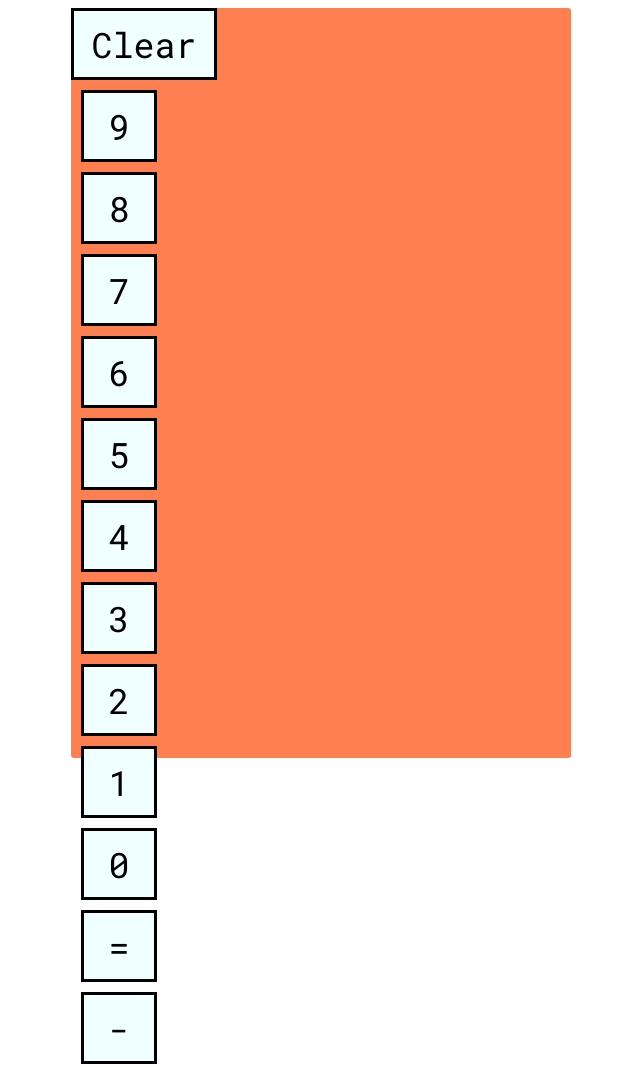
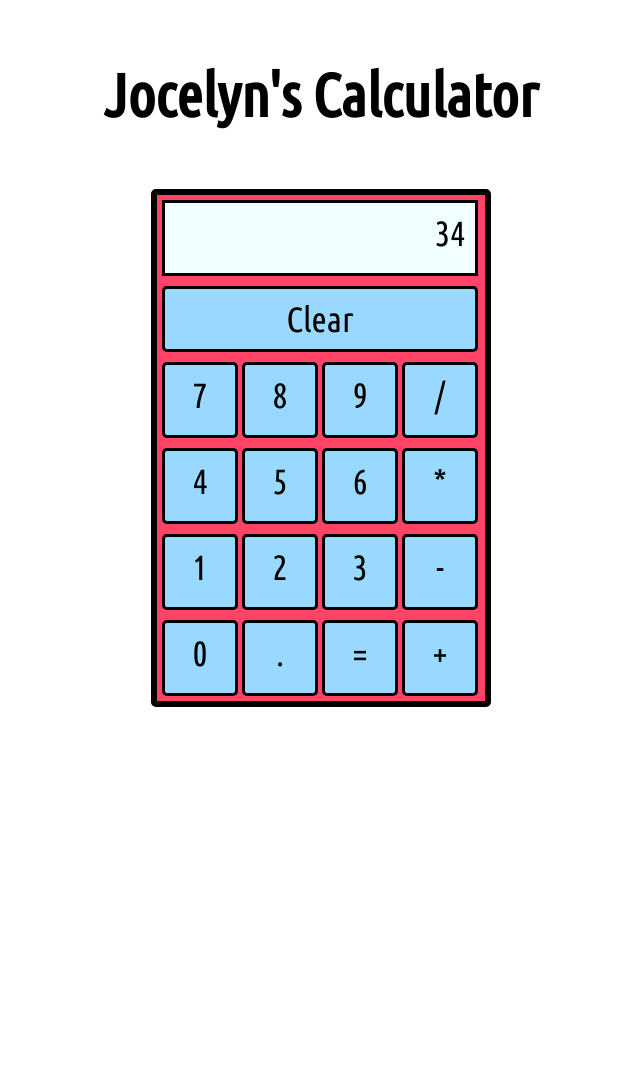
Before and after one commit to jocelynocelyn/calculator, a plain HTML site: page index.html in a window 1280 px wide. Shown: the top 1067 px of the page, without its empty margins (319-959 px from the left). After the commit the page ends 800 px from the top, so only its background shows below. Drawn offline with Linux system fonts and the light colour scheme.

Commit message:
Fiinalized CSS

```diff
--- a/index.html
+++ b/index.html
@@ -4,54 +4,66 @@
 <head>
     <meta charset='UTF-8'>
     <title>Calculator</title>
-    <link href="https://fonts.googleapis.com/css?family=Roboto+Mono" rel="stylesheet">
+    <link href="https://fonts.googleapis.com/css?family=Ubuntu+Condensed" rel="stylesheet">
 </head>
 <body>
+<p>
+    Jocelyn's Calculator
+</p>
 <div id="calculator">
+    <div id="display">
+        34
+    </div>
     <div class="clearButton">
         Clear
+    </div>
+    <div class="button">
+        7
+    </div>
+    <div class="button">
+        8
     </div>
     <div class="button">
         9
     </div>
     <div class="button">
-        8
+        /
     </div>
     <div class="button">
-        7
+        4
+    </div>
+    <div class="button">
+        5
     </div>
     <div class="button">
         6
     </div>
     <div class="button">
-        5
+        *
     </div>
     <div class="button">
-        4
+        1
+    </div>
+    <div class="button">
+        2
     </div>
     <div class="button">
         3
     </div>
     <div class="button">
-        2
-    </div>
-    <div class="button">
-        1
+        -
     </div>
     <div class="button">
         0
     </div>
     <div class="button">
+        .
+    </div>
+    <div class="button">
         =
     </div>
     <div class="button">
-        -
-    </div>
-    <div class="button">
         +
-    </div>
-    <div class="button">
-        /
     </div>
 </div>
 
--- a/style.css
+++ b/style.css
@@ -1,31 +1,62 @@
 body {
-    font-family: 'Roboto Mono', monospace;
+    font-family: 'Ubuntu Condensed', sans-serif;
     font-size: 35px;
 }
 
+p {
+    text-align: center;
+    font-size: 60px;
+    font-weight: bold;
+}
+
 #calculator {
-    background-color: coral;
+    display: grid;
+    background-color: #ff4468;
+    grid-template-columns: repeat(4, 80px);
+    /*grid-template-rows: repeat(6, 100px);*/
+    grid-template-areas:
+    'a a a a '
+    ' b b b b ';
     margin: 0 auto;
-    height: 750px;
-    width: 500px;
-    border-radius: 3px;
-
+    /*height: 750px;*/
+    width: 328px;
+    border-radius: 5px;
+    border-color: black;
+    border-style: solid;
+    border-width: 6px;
 }
 
 .button {
     border-style: solid;
     text-align: center;
     padding: 10px;
-    background-color: azure;
+    background-color: #9ad9ff;
     width: 50px;
+    height: 50px;
     box-shadow: inset;
-    margin: 10px;
+    margin: 5px;
+    border-radius: 5px;
 }
 
 .clearButton {
+    border-radius: 5px;
     border-style: solid;
+    grid-area: b;
     text-align: center;
     padding: 10px;
+    background-color: #9ad9ff;
+    width: 290px;
+    height:40px;
+    margin: 5px;
+}
+
+#display {
+    grid-area: a;
+    border-style: solid;
+    text-align: right;
+    padding: 10px;
     background-color: azure;
-    width: 120px;
+    width: 290px;
+    height: 50px;
+    margin: 5px;
 }
```
